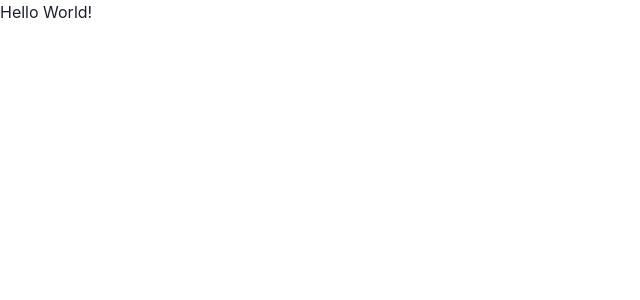
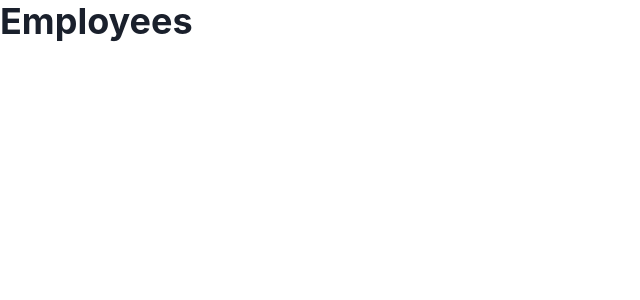
Before and after one commit to tothpeti2000/MERN, a React (Create React App) app in the folder client/: page / in a window 1280 px wide. Shown: the top 300 px of the page, without its empty margins (0-640 px from the left). Built offline with nearby package versions, Linux system fonts and the light colour scheme.

Commit message:
Component structure added

```diff
--- a/client/src/App.tsx
+++ b/client/src/App.tsx
@@ -1,9 +1,9 @@
 import { ChakraProvider, theme } from "@chakra-ui/react";
 import * as React from "react";
-import EmployeeList from "./components/EmployeeList";
+import EmployeeListContainer from "./components/EmployeeListContainer";
 
 export const App = () => (
   <ChakraProvider theme={theme}>
-    <EmployeeList />
+    <EmployeeListContainer />
   </ChakraProvider>
 );
--- /dev/null
+++ b/client/src/components/EmployeeCard.tsx
@@ -0,0 +1,5 @@
+const EmployeeCard = () => {
+  return <h1>Hello World!</h1>;
+};
+
+export default EmployeeCard;
--- a/client/src/components/EmployeeList.tsx
+++ b/client/src/components/EmployeeList.tsx
@@ -1,5 +1,7 @@
+import { Flex } from "@chakra-ui/react";
+
 const EmployeeList = () => {
-  return <h1>Hello World!</h1>;
+  return <Flex></Flex>;
 };
 
 export default EmployeeList;
--- /dev/null
+++ b/client/src/components/EmployeeListContainer.tsx
@@ -0,0 +1,13 @@
+import { Flex, Heading } from "@chakra-ui/react";
+import EmployeeList from "./EmployeeList";
+
+const EmployeeListContainer = () => {
+  return (
+    <Flex direction="column">
+      <Heading>Employees</Heading>
+      <EmployeeList />
+    </Flex>
+  );
+};
+
+export default EmployeeListContainer;
```
